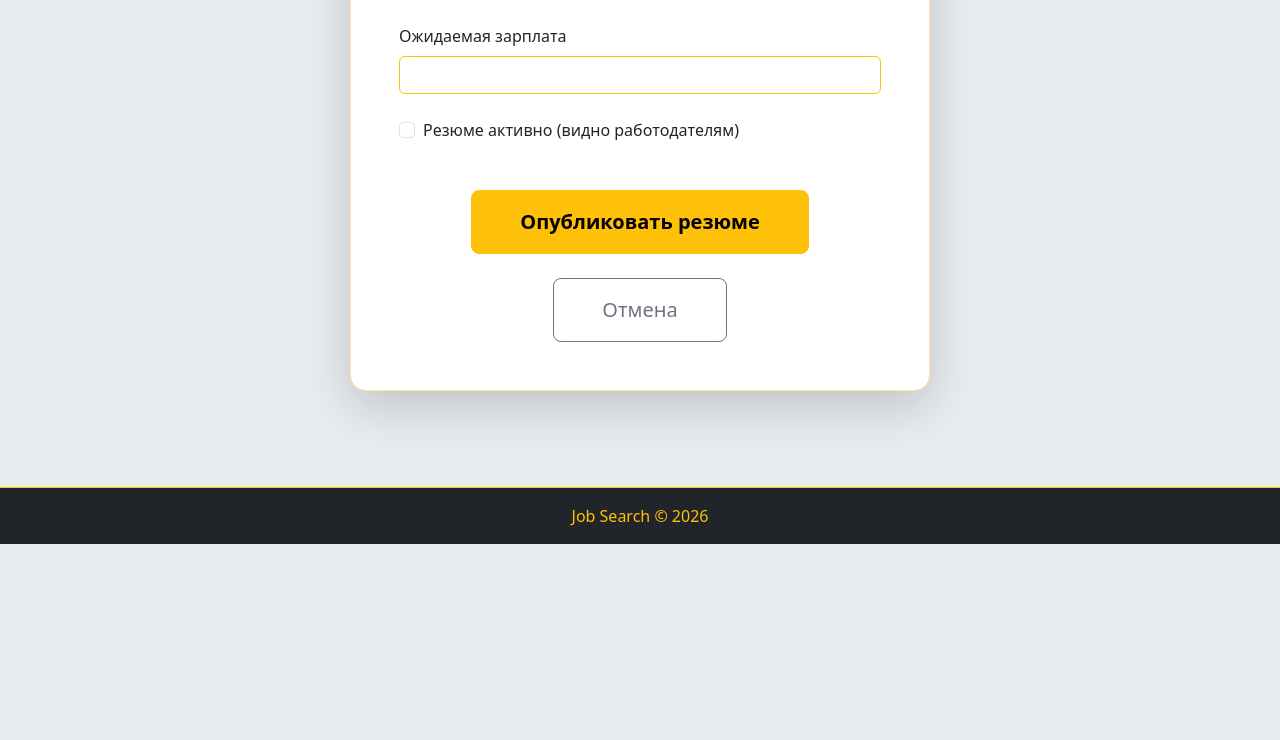
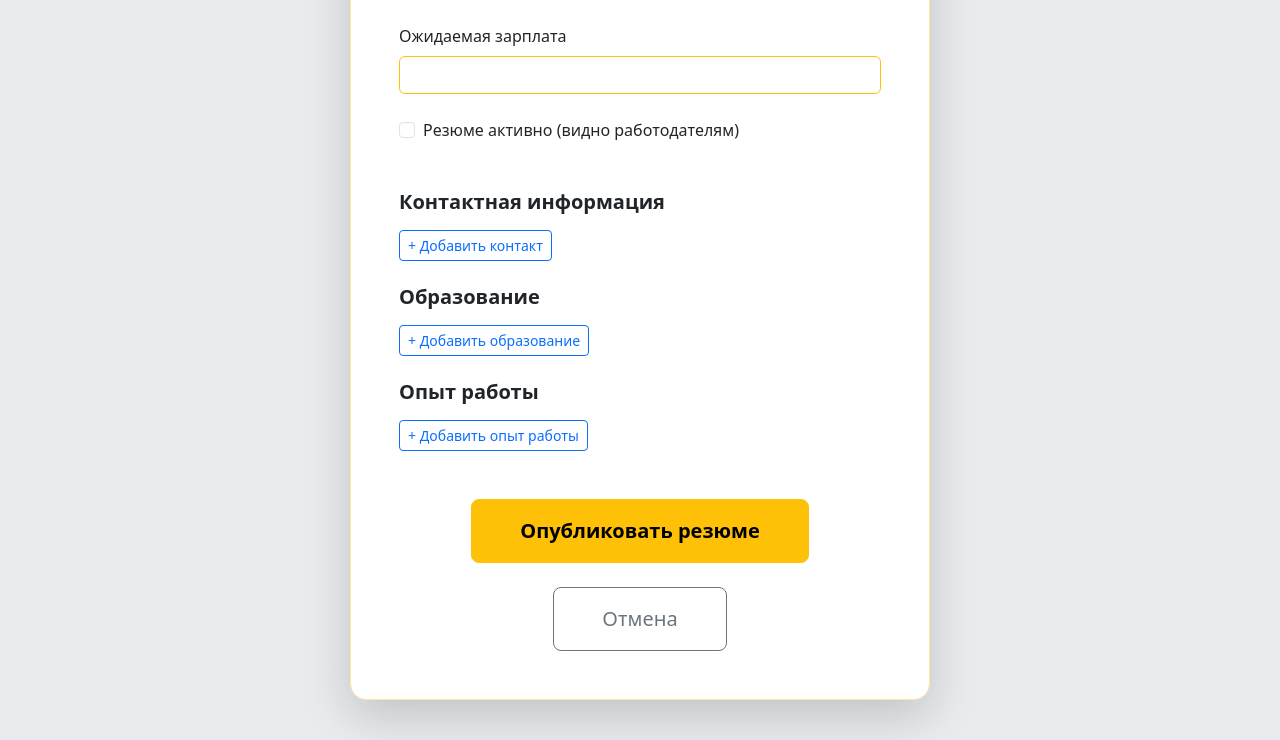
Before and after one commit to Feanor-fr/JobSearch, a Spring Boot app: page /resumes/create in a window 1280 px wide. Shown: the part 453-1193 px from the top of the page. Before the commit the page ends 997 px from the top, so only its background shows below. Run offline with Spring Boot 4, Linux system fonts and the light colour scheme; the visitor is signed in with stand-in values (Sample User, id 1); data that the repository does not hold is empty; some of the project's set-up classes (security, data sources, template engines, error pages and the like) are left out, and stand-ins take their place; database files in the repository are not loaded.

Commit message:
119. Updated createResume.ftlh

```diff
--- a/src/main/resources/templates/resumes/createResume.ftlh
+++ b/src/main/resources/templates/resumes/createResume.ftlh
@@ -48,6 +48,30 @@
                             <@spring.showErrors "<br>" "error text-danger" />
                         </div>
 
+                        <div class="mb-4">
+                            <h5 class="fw-bold">Контактная информация</h5>
+                            <div id="contacts-container"></div>
+                            <button type="button" id="btn-add-contact" class="btn btn-outline-primary btn-sm mt-2">
+                                + Добавить контакт
+                            </button>
+                        </div>
+
+                        <div class="mb-4">
+                            <h5 class="fw-bold">Образование</h5>
+                            <div id="education-container"></div>
+                            <button type="button" id="btn-add-education" class="btn btn-outline-primary btn-sm mt-2">
+                                + Добавить образование
+                            </button>
+                        </div>
+
+                        <div class="mb-4">
+                            <h5 class="fw-bold">Опыт работы</h5>
+                            <div id="experience-container"></div>
+                            <button type="button" id="btn-add-experience" class="btn btn-outline-primary btn-sm mt-2">
+                                + Добавить опыт работы
+                            </button>
+                        </div>
+
                         <div class="text-center mt-5 d-flex justify-content-center gap-4 flex-wrap">
                             <button type="submit" class="btn btn-warning btn-lg px-5 py-3 fw-bold">
                                 <@spring.message "create_resume.publish"/>
```
